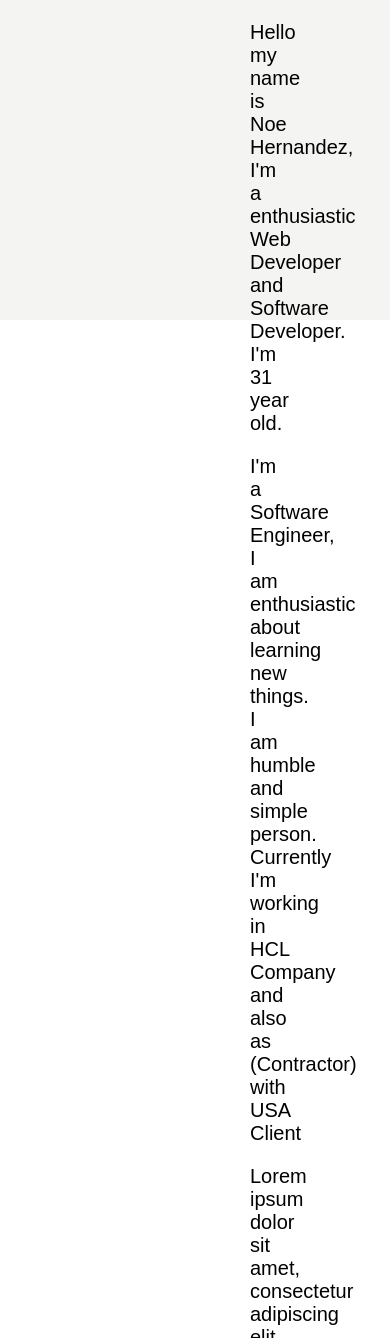
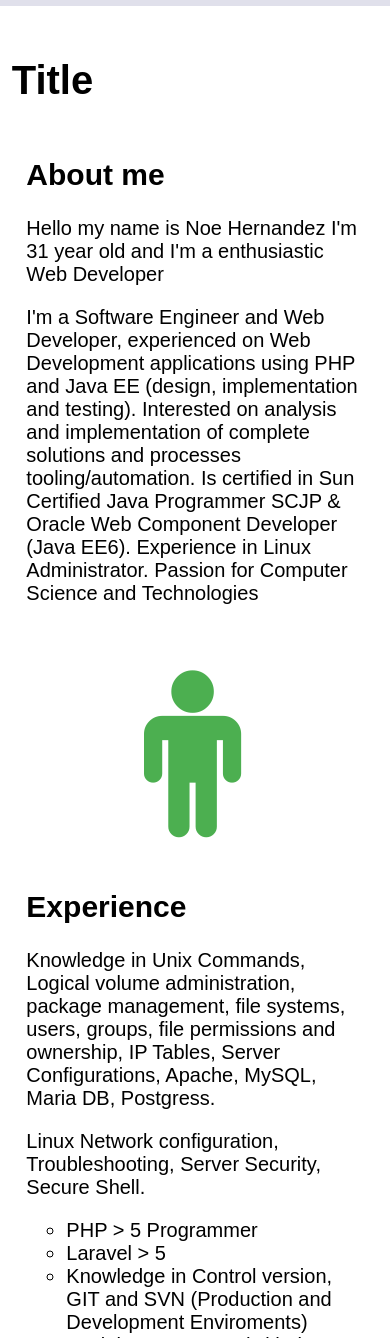
Before and after one commit to elinformatico/elinformatico.github.io, a plain HTML site: page index.html in a window 390 px wide. Shown: the part 662-2000 px from the top of the page. Drawn offline with Linux system fonts and the light colour scheme; a web font is replaced by a local one.

Commit message:
feacture: Adding CSS responsive section and real personal professional data

```diff
--- a/css/style.css
+++ b/css/style.css
@@ -43,12 +43,12 @@ body {
 .myName {
     padding-top: 70px;
     text-align: center;
-    font-size: 40px;
+    font-size: 70px;
 }
 
 .myName span {
     display:block;
-    font-size: 25px;
+    font-size: 40px;
     margin-bottom: 40px;
 }
 
@@ -60,7 +60,7 @@ body {
     display: block;
     font-size: 16px;
     border-radius: 8px;
-    width: 120px;
+    width: 140px;
     text-align: center;
     font-weight: bold;
     font-size: 20px;
@@ -80,34 +80,75 @@ body {
     font-size: 25px !important;
 }
 
-.content {
-    display: block;
-    background-color: #f4f4f2;
-    height: 400px;
-    margin-left: auto;
-    margin-right: auto;
-    padding-top: 80px;
-    /* padding: 40px 200px 0px 200px; */
+/* --------------- Responsive Section ----------*/
+
+.section-container {
+    padding: 5px;
+    width: 960px;
+    margin: 20px auto; /* Note: (auto) lo usamos para centrar elemento-caja */
 }
 
 .left-content {
-    /* background-color: #b5b5ab;*/
+    width: 586px;
     float: left;
-    width: 60%;
-}
-
-#wrapper-left-content {
-    padding-left: 250px;
-    padding-right: 100px;
+    padding: 5px 15px;
 }
 
 .right-content {
-    vertical-align: middle;
-    float: right;
-    text-align: left;
-    /*background-color: #c6c6b6;*/
-    width: 25%;
-    font-size: 150px !important;
-    padding-right: 200px;
-    padding-top: 50px;
+    width: 300px;
+    float: left;
+    padding: 5px 15px;
+    margin: 0px 5px 5px 5px;
+    text-align: center;
+    padding-top: 6%;
+    font-size: 170px;
+    color: #4CAF50;
 }
+
+footer {
+    clear: both;
+    padding: 0 15px;
+}
+
+/* for 980px or less */
+@media screen and (max-width: 980px) {
+
+    .section-container {
+        width: 94%;
+    }
+    .left-content {
+        width: 41%;
+        padding: 1% 4%;
+    }
+    .right-content {
+        display: none;
+    }
+}
+
+/* for 700px or less */
+@media screen and (max-width: 600px) {
+
+    .left-content {
+        width: auto;
+        float: none;
+    }
+
+    .right-content {
+        display: block;
+        width: auto;
+        float: none;
+        margin-left: 0px;
+    }
+}
+
+.left-content {
+    /* background: #f8f8f8; */
+}
+
+.h-content, .left-content, .right-content {
+    margin-bottom: 5px;
+}
+
+.section-container, .h-content, .left-content, .right-content, footer {
+    /* border: solid 1px #ccc; */
+}
--- a/index.html
+++ b/index.html
@@ -16,7 +16,7 @@
                 <ul class='menu'>
                     <li><a class="active" href="#Home">Home</a></li>
                     <li><a href="#about-me">About me</a></li>
-                    <li><a href="#blog">Personal Blog</a></li>
+                    <li><a href="#experience">Experience</a></li>
                     <li><a href="#portafolio">Portafolio</a></li>
                     <li><a href="#contact">Contact</a></li>
                 </ul>
@@ -32,37 +32,67 @@
                 </span>
             </div>
 
-            <a href='https://github.com/elinformatico' class="button b-green" target="_new" alt='View Github'>
-                <span> View Github </span>
+            <a href='https://github.com/elinformatico/elinformatico.github.io' class="button b-green" target="_new" alt='View Github'>
+                <span> View in Github </span>
                 <i class="fa fa-github f-icon" aria-hidden="true"></i>
             </a>
         </div> <!-- end-content -->
 
-        <div class="content">
 
-            <div class="left-content">
+        <div class="section-container">
 
-                <div id="wrapper-left-content">
-                    <h3>About me</h3>
-                    <p>
-                        Hello my name is Noe Hernandez, I'm a enthusiastic Web Developer and Software Developer. I'm 31 year old.
-                    </p>
-                    <p>
-                        I'm a Software Engineer, I am enthusiastic about learning new things. I am humble and simple person. Currently I'm working in HCL Company and also as (Contractor) with USA Client
-                    </p>
+            <div class="h-content">
+                <h1>Title</h1>
+            </div>
 
-                    <p>
-                        Lorem ipsum dolor sit amet, consectetur adipiscing elit, sed do eiusmod tempor incididunt ut labore et dolore magna aliqua. Ut enim ad minim veniam, quis nostrud exercitation ullamco laboris nisi ut aliquip ex ea commodo consequat. Duis aute irure dolor in reprehenderit in voluptate velit esse cillum dolore eu fugiat nulla pariatur. Excepteur sint occaecat cupidatat non proident, sunt in culpa qui officia deserunt mollit anim id est laborum
-                    </p>
+            <!-- =================================================== Section Content ================================================================ -->
 
-                </div>
-            </div>
-            <div class="right-content">
-                <i class="fa fa-university" aria-hidden="true"></i>
-            </div> <!-- left-content -->
+            <section class="left-content">
+                <h2>About me</h2>
+                <p>Hello my name is Noe Hernandez I'm 31 year old and I'm a enthusiastic Web Developer</p>
+                <p>
+                    I'm a Software Engineer and Web Developer, experienced on Web Development applications using PHP and Java EE (design, implementation and testing). Interested on analysis and implementation of complete solutions and processes tooling/automation. Is certified in Sun Certified Java Programmer SCJP & Oracle Web Component Developer (Java EE6). Experience in Linux Administrator. Passion for Computer Science and Technologies
+                </p>
+            </section>
 
-        </div>
+            <section class="right-content">
+                <i class="fa fa-male" aria-hidden="true"></i>
+            </section>
 
-    </div>
+            <!-- =================================================== Section Content ================================================================ -->
+
+            <section class="left-content">
+                <h2>Experience</h2>
+                <p>Knowledge in Unix Commands, Logical volume administration, package management, file systems, users, groups, file permissions and ownership, IP Tables, Server Configurations, Apache, MySQL, Maria DB, Postgress.</p>
+                <p>Linux Network configuration, Troubleshooting, Server Security, Secure Shell.</p>
+                <ul style="list-style-type: circle;">
+                    <li>PHP &gt; 5 Programmer</li>
+                    <li>Laravel &gt; 5</li>
+                    <li>Knowledge in Control version, GIT and SVN (Production and Development Enviroments)</li>
+                    <li>Social Programmer (Github "<a href="https://github.com/elinformatico">https://github.com/elinformatico</a>")</li>
+                    <li>Cloud Server Administrator (DigitalOcean, Rackspace)</li>
+                    <li>WEB 2.0 Technologies (HTML5, Javascript, JQuery, Angular JS, CSS)&nbsp;</li>
+                    <li>Linux Server Administrator</li>
+                    <li>Databases (MySQL, PostgreSQL, DB2)&nbsp;</li>
+                    <li>Java (SE, EE)</li>
+                    <li>Freelancer as Web Applications Developer&nbsp;</li>
+                    <li>Design Patterns (MVC, Singleton, Factory)&nbsp;</li>
+                    <li>Application Development for Social Networks (Facebook and Twitter APIs).</li>
+                </ul>
+            </section>
+
+            <section class="right-content">
+                <i class="fa fa-cogs" aria-hidden="true"></i>
+            </section>
+
+            <!-- =================================================== Section Content ================================================================ -->
+
+            <footer>
+                <h4>Footer</h4>
+                <p>Footer text</p>
+            </footer>
+
+        </div> <!-- section-container -->
+    </div> <!-- container -->
 </body>
 </html>
```
